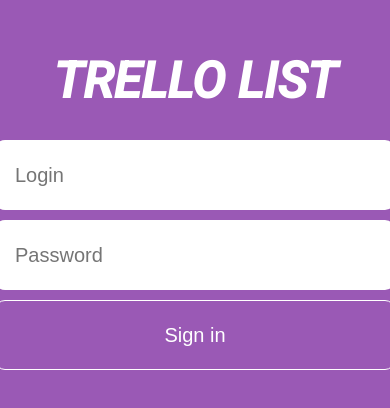
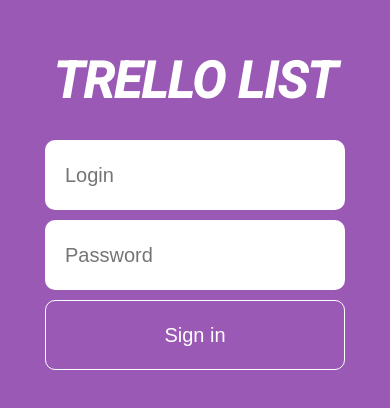
Before and after one commit to JakubKb/Trello-clone, a React (Create React App) app: page / in a window 390 px wide. Shown: the part 206-614 px from the top of the page. Built offline with nearby package versions, Linux system fonts and the light colour scheme.

Commit message:
minor fixes

```diff
--- a/src/App.css
+++ b/src/App.css
@@ -47,6 +47,13 @@
   margin-bottom: 10px;
   background: transparent;
   cursor: pointer;
+}
+
+@media (max-width: 420px) {
+  .login-screen button,
+  .login-screen input {
+    width: 300px;
+  }
 }
 
 .login-screen button:hover {
@@ -158,6 +165,13 @@
   display: flex;
   flex-direction: column;
   align-items: center;
+  justify-content: center;
+}
+
+@media (max-width: 400px) {
+  .task-board {
+    width: 300px;
+  }
 }
 
 .task-dashboard-wrapper .board-btn {
--- a/src/App.jsx
+++ b/src/App.jsx
@@ -66,6 +66,10 @@
   };
 
   const createBoard = () => {
+    if (!boardInput) {
+      return;
+    }
+
     const newBoard = {
       boardId: Math.random(),
       title: boardInput,
```
